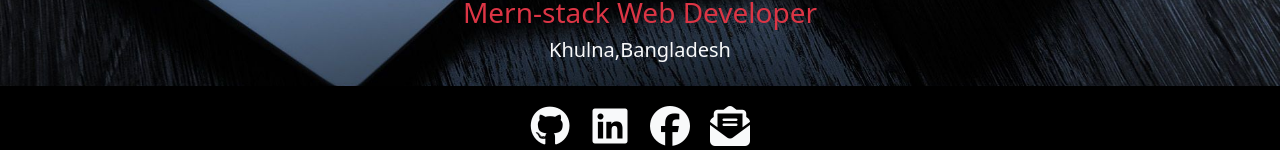
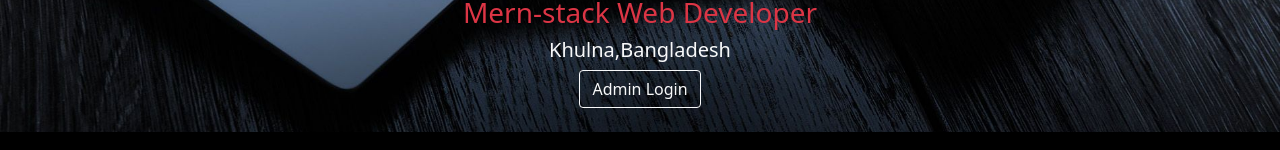
Before and after one commit to JaznanOfficial/project-listing-site, a React (Create React App) app: page / in a window 1280 px wide. Shown: the part 338-488 px from the top of the page. Built offline with nearby package versions, Linux system fonts and the light colour scheme.

Commit message:
front page done

```diff
--- a/src/Components/Header/Header.js
+++ b/src/Components/Header/Header.js
@@ -1,4 +1,5 @@
 import React from 'react';
+import { Button } from 'react-bootstrap';
 import './Header.css';
 import profile from './profile_1-removebg-preview (3).png'
 
@@ -11,6 +12,7 @@ const Header = () => {
                 <h1 className='text-light'>Md Abdur Rahman</h1>
                 <h3 className='text-danger'>Mern-stack Web Developer</h3>
                 <h5 className='text-light'>Khulna,Bangladesh</h5>
+                <h5><Button variant="outline-light">Admin Login</Button></h5>
             </div>
 
         </div>
--- a/src/Components/singleCard/SingleCard.js
+++ b/src/Components/singleCard/SingleCard.js
@@ -23,7 +23,7 @@ const SingleCard = (props) => {
 
                 </div>
 
-                <div className="w-100 text-center m-2">
+                <div className="w-100 text-center m-2 d-flex flex-lg-column justify-content-center align-items-center">
                     <h1 className="mx-2"><a href={siteLink} title="Live Site"><i class="fas fa-globe text-light"></i></a></h1>
                     <h1 className="mx-2"><a href={frontSideCode} title="Client Side Code" className="mx-2"><i class="fas fa-code text-light"></i></a> <a href={backSideCode} title="Server Side Code" className="mx-2"><i class="fas fa-sitemap text-light"></i></a></h1>
                 </div>
```
